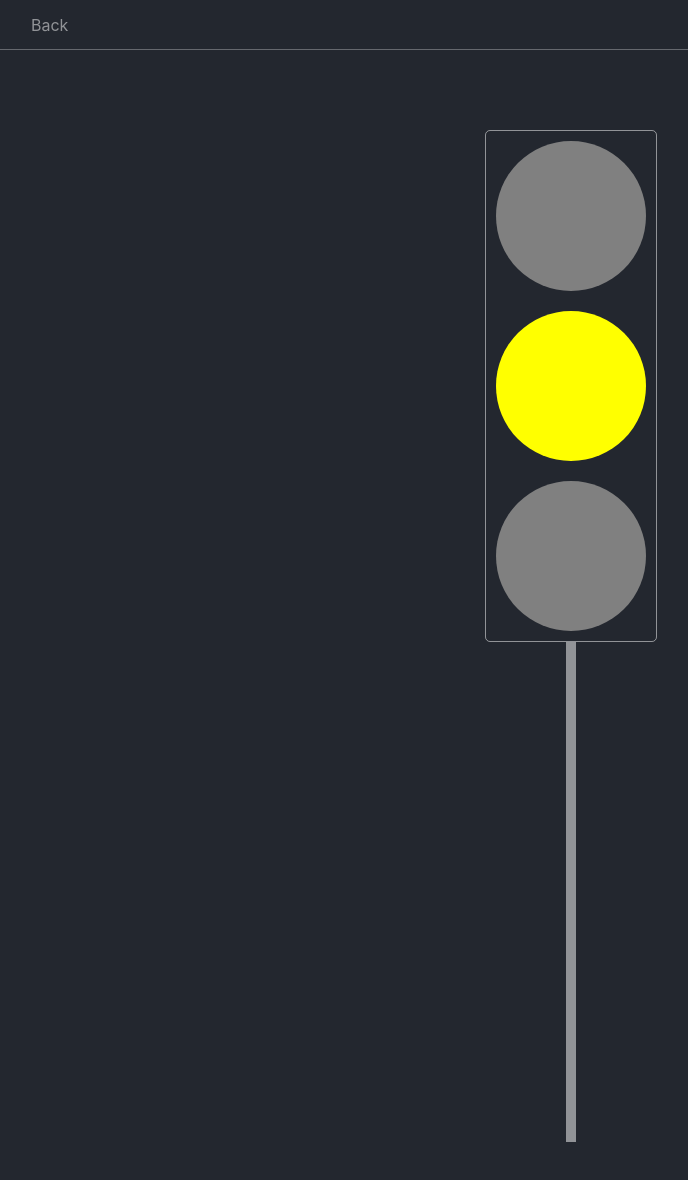
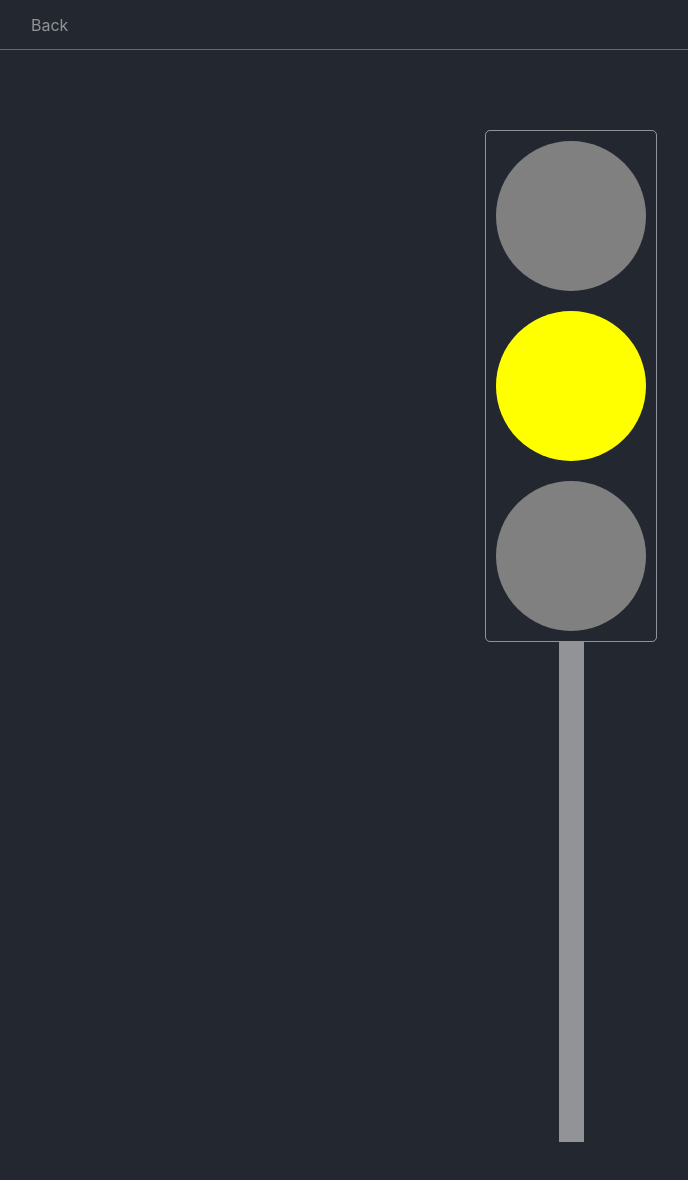
Before and after one commit to TzviGreenfeld/react-challenges, a Next.js app: page /traffic-light in a window 1280 px wide. Shown: the top 1180 px of the page, without its empty margins (69-757 px from the left). Built offline with nearby package versions, Linux system fonts and the light colour scheme.

Commit message:
thicken pole

```diff
--- a/styles/TrafficLight.module.css
+++ b/styles/TrafficLight.module.css
@@ -31,7 +31,7 @@
 }
 
 .pole {
-    width: 10px;
+    width: 25px;
     height: 500px;
     background-color: var(--primary-color);
 }
```
